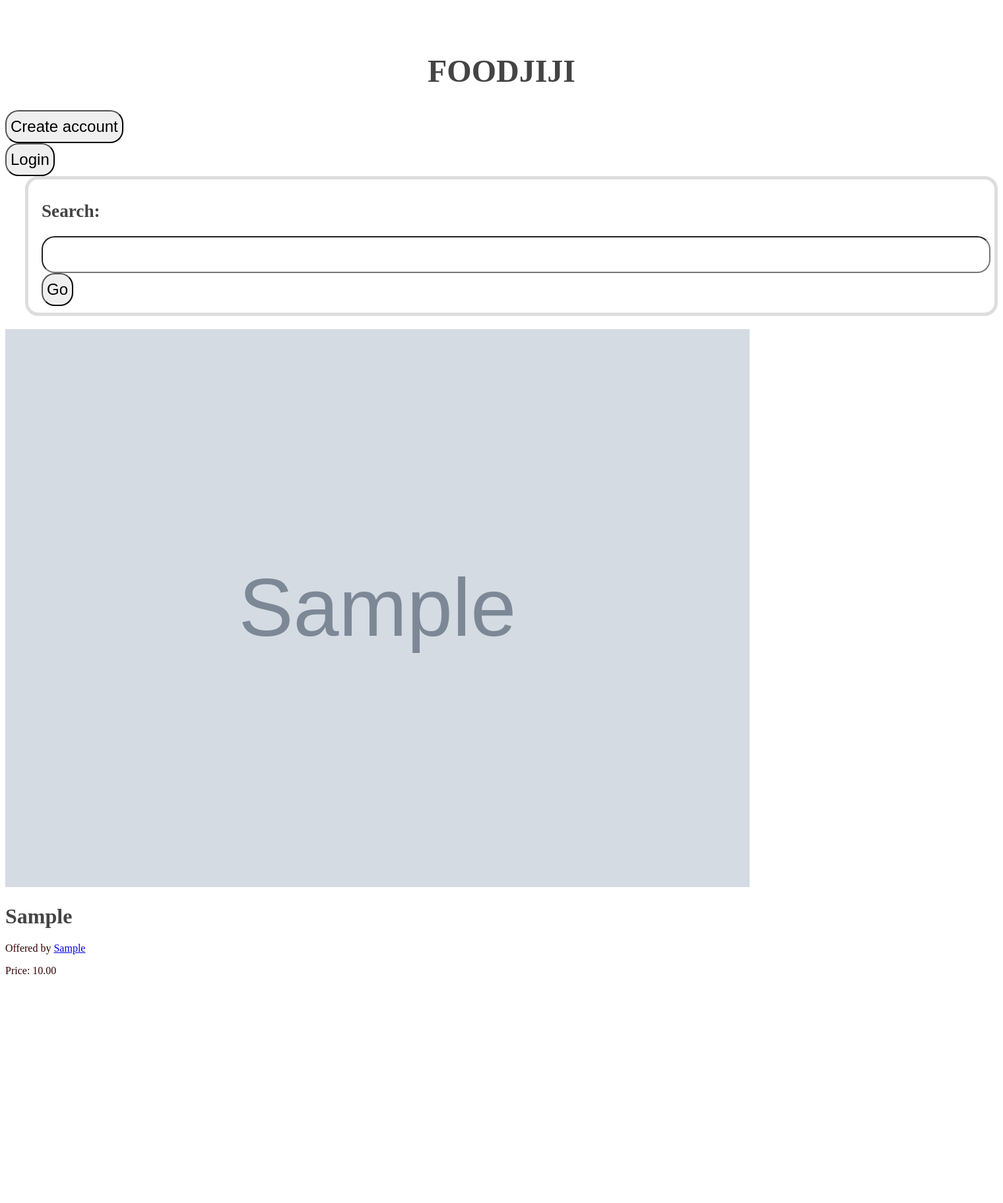
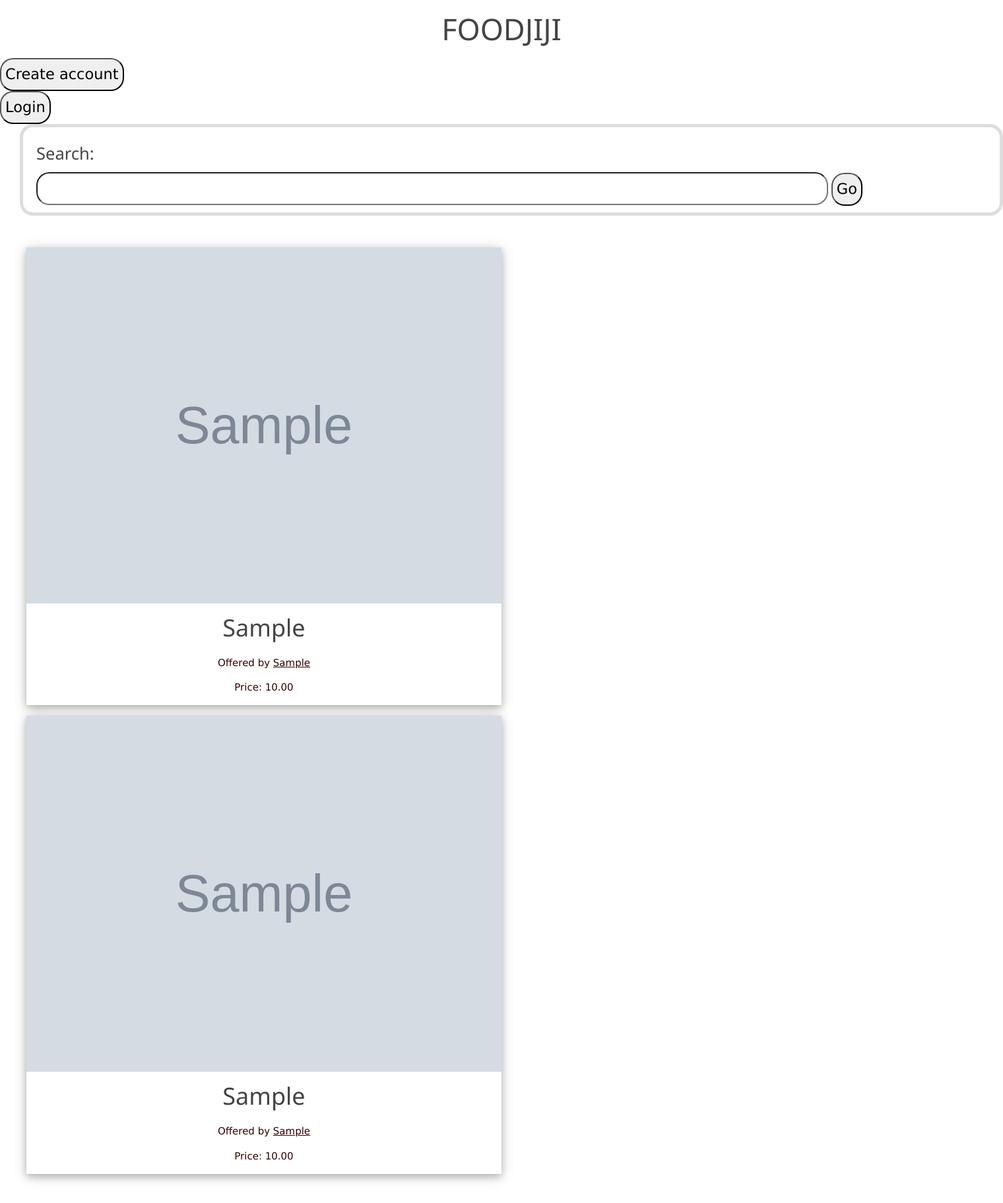
Before and after one commit to zhenglinxiao/codejam2020, a Flask app: page / in a window 1520 px wide. Shown: the whole page at 66% size. Before the commit the page ends 1477 px from the top, so only its background shows below. Run offline with Flask 2, Linux system fonts and the light colour scheme; tables that the repository leaves empty hold one stand-in row (values such as "Sample post"); grey boxes marked "Sample" are stand-in pictures.

Commit message:
HTML for posts done
padding + card

```diff
--- a/webapp/foodjiji/templates/home.html
+++ b/webapp/foodjiji/templates/home.html
@@ -2,6 +2,8 @@
 
 <head>
     <link rel="stylesheet" type="text/css" href="./static/main.css">
+	<meta name="viewport" content="width=device-width, initial-scale=1">
+	<link rel="stylesheet" href="https://www.w3schools.com/w3css/4/w3.css">
 </head>
 
 <body>
@@ -44,7 +46,8 @@
 
 <div class="w3-panel w3-padding-large">
 {% for post in posts %}
-		<div class="w3-card-4" style="width:75%">
+	<div class="w3-panel w3-padding-medium">
+		<div class="w3-card-4" style="width:50%">
 		<img src="./static/img/{{ post.image }}" alt="photo" style="width:100%">
 		<div class="w3-container w3-center">
 				<h1> {{ post.item }} </h1>
@@ -52,8 +55,20 @@
 				<p> Price: {{ post.price }} </p>
 		</div>
 		</div>
+	</div>
+	<div class="w3-panel w3-padding-medium">
+		<div class="w3-card-4" style="width:50%">
+		<img src="./static/img/{{ post.image }}" alt="photo" style="width:100%">
+		<div class="w3-container w3-center">
+				<h1> {{ post.item }} </h1>
+				<p> Offered by <a href="/account?user={{ post.user }}">{{ post.user }} </a></p>
+				<p> Price: {{ post.price }} </p>
+		</div>
+		</div>
+	</div>
+</div>
 {% endfor %}
-</div>
+
 
 </body>
 </html>
```
Also changed, not shown: webapp/foodjiji/templates/account.html (+15 -1 lines).
